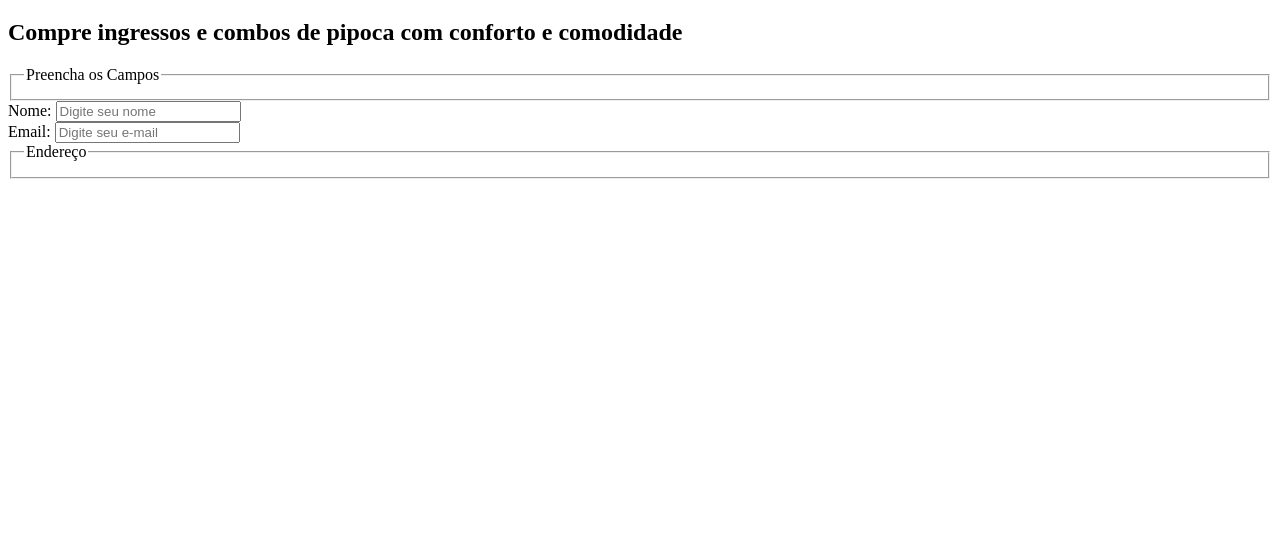
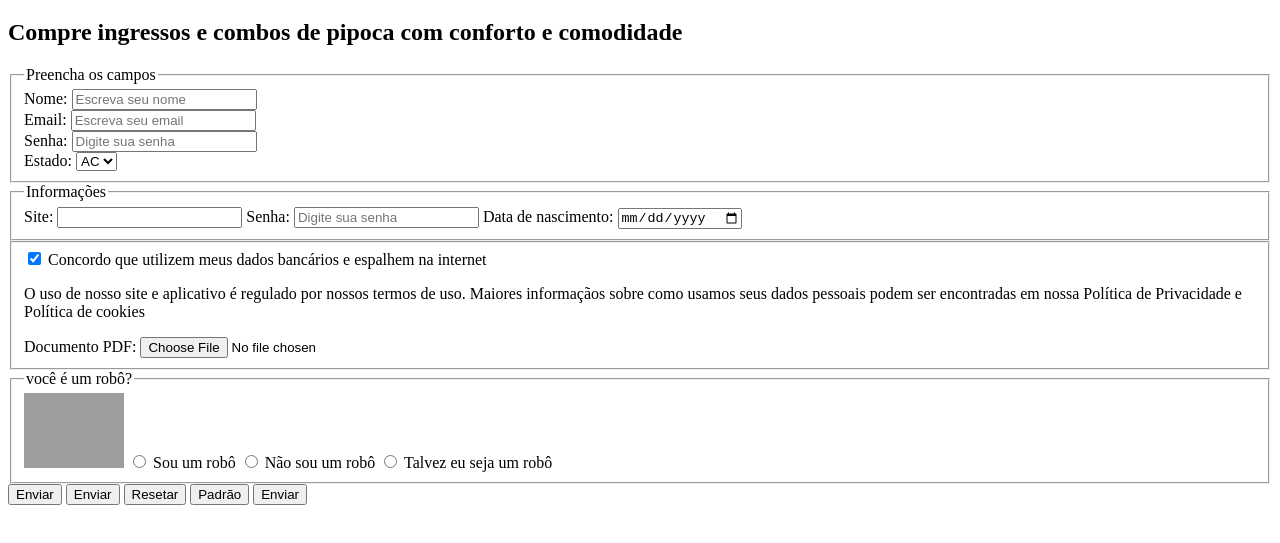
Before and after one commit to daniels-sam/formulario-T1, a plain HTML site: page index.html in a window 1280 px wide. Shown: the part 61-604 px from the top of the page. Drawn offline with Linux system fonts and the light colour scheme; grey boxes are pictures that could not be loaded.

Commit message:
Adicionei alguns tipos de inputs

```diff
--- a/index.html
+++ b/index.html
@@ -1,11 +1,10 @@
 <!DOCTYPE html>
 <html lang="pt-BR">
   <head>
-    <meta charset="UTF-8">
-    <meta name="viewport" content="width=device-width, initial-scale=1.0">
+    <meta charset="UTF-8" />
+    <meta name="viewport" content="width=device-width, initial-scale=1.0" />
     <title>Formulário T1</title>
   </head>
-
   <body>
     <header>
       <h1>Cadastre-se</h1>
@@ -14,25 +13,119 @@
 
     <main>
       <form action="">
-
         <fieldset>
-        <legend>Preencha os Campos</legend>
-    </fieldset>
+          <legend>Preencha os campos</legend>
 
           <div>
-            <label for="nome"> Nome: </label>
-            <input type="text" name="nome" id="nome" placeholder="Digite seu nome"/>
+            <label for="nome"> Nome:</label>
+            <input
+              type="text"
+              name="nome"
+              id="nome"
+              placeholder="Escreva seu nome"
+            />
           </div>
 
           <div>
-            <label for="nome"> Email: </label>
-            <input type="text" name="email" id="email" placeholder="Digite seu e-mail"/>
+            <label for="email">Email:</label>
+            <input
+              type="email"
+              name="email"
+              id="email"
+              placeholder="Escreva seu email"
+            />
           </div>
 
-    <fieldset>
-        <legend>Endereço</legend>
+          <div>
+            <label for="senha">Senha:</label>
+
+            <input
+              type="password"
+              name="senha"
+              id="senha"
+              placeholder="Digite sua senha"
+            />
+          </div>
+
+          <div>
+            <label for="estados">Estado:</label>
+            <select>
+              <option value="AC">AC</option>
+              <option value="SP">SP</option>
+              <option value="RJ">RJ</option>
+            </select>
+          </div>
+
         </fieldset>
 
+        <fieldset>
+          <legend>Informações</legend>
+          <label for="site">Site:</label>
+          <input type="url" id="site" name="site" />
+
+          <label for="senha">Senha:</label>
+          <input
+            type="password"
+            name="senha"
+            id="senha"
+            placeholder="Digite sua senha"
+          />
+
+          <label for="nascimento">Data de nascimento:</label>
+          <input type="date" name="nascimento" id="nascimento" />
+        </fieldset>
+
+        <fieldset>
+          <!--checked especifica que um elemento deve ser pré-selecionado (marcado) quando a página for carregada
+  -->
+          <input type="checkbox" name="autorizacao" checked />
+          <label for="autorizacao">
+            Concordo que utilizem meus dados bancários e espalhem na
+            internet</label
+          >
+
+          <p>
+            O uso de nosso site e aplicativo é regulado por nossos termos de
+            uso. Maiores informaçãos sobre como usamos seus dados pessoais podem
+            ser encontradas em nossa Política de Privacidade e Política de
+            cookies
+          </p>
+
+          <label for="documento"> Documento PDF:</label>
+          <input
+            type="file"
+            id="documento"
+            name="documento"
+            accept="document/pdf"
+          />
+        </fieldset>
+
+        <fieldset>
+        <legend>você é um robô?</legend>
+          <img
+            src="https://images.vexels.com/media/users/3/201138/isolated/lists/143b8e1550deda3eadf5a8c0045cbb0f-robo-de-brinquedo-plano.png"
+            alt=""
+            width="100"
+          />
+
+          <!--O input do tipo radio serve para selecionar apenas uma opção, eles precisam trabalhar em grupo, e esse grupo é separado através do atributo name, precisa ter o mesmo name para todos. -->
+
+          <input type="radio" name="robo" id="sourobo" />
+          <label for="sim">Sou um robô</label>
+
+          <input type="radio" name="robo" id="naosourobo" />
+          <label for="nao"> Não sou um robô</label>
+
+          <input type="radio" name="robo" id="talvezeuseja" />
+          <label for="talvez">Talvez eu seja um robô</label>
+        </fieldset>
+
+        <input type="submit" value="Enviar" />
+
+        <button type="submit">Enviar</button>
+        <button type="reset">Resetar</button>
+        <button type="button">Padrão</button>
+        <button>Enviar</button>
 
       </form>
     </main>
```
Lines whose indentation alone changed are shown as unchanged.
